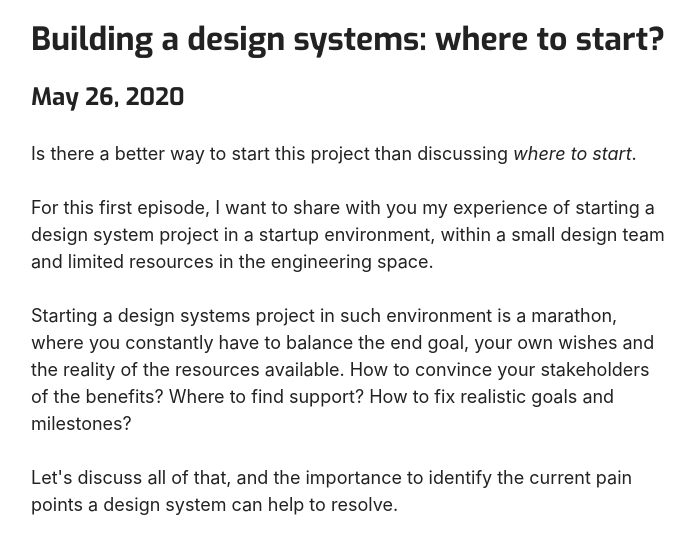
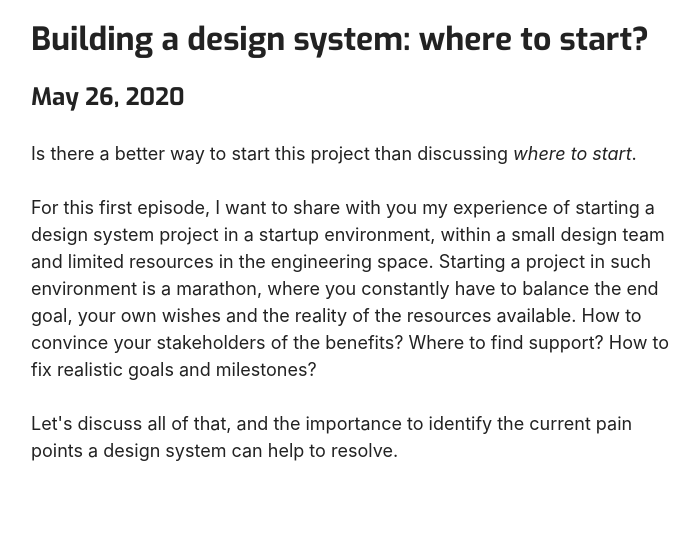
Before and after one commit to hiwelo/tokens.systems, a Gatsby site: page /episodes/01-where-to-start in a window 1280 px wide. Shown: the part 193-746 px from the top of the page, without its empty margins (289-988 px from the left). Built offline with nearby package versions, Linux system fonts and the light colour scheme; Gatsby itself is replaced by a stand-in of ours.

Commit message:
fix(content): fix copy

```diff
--- a/src/episodes/01-where-to-start.md
+++ b/src/episodes/01-where-to-start.md
@@ -1,6 +1,6 @@
 ---
 slug: "/episodes/01-where-to-start"
-title: "Building a design systems: where to start?"
+title: "Building a design system: where to start?"
 date: "2020-05-26"
 number: 1
 status: "published"
@@ -8,16 +8,10 @@ status: "published"
 
 Is there a better way to start this project than discussing _where to start_.
 
-For this first episode, I want to share with you my experience of starting a
-design system project in a startup environment, within a small design team and
-limited resources in the engineering space.
+For this first episode, I want to share with you my experience of starting a design system project in a startup environment, within a small design team and limited resources in the engineering space.
+Starting a project in such environment is a marathon, where you constantly have to balance the end goal, your own wishes and the reality of the resources available.
+How to convince your stakeholders of the benefits?
+Where to find support?
+How to fix realistic goals and milestones?
 
-Starting a design systems project in such environment is a marathon, where you
-constantly have to balance the end goal, your own wishes and the reality of the
-resources available.
-How to convince your stakeholders of the benefits? Where to find support? How to
-fix realistic goals and milestones?
-
-Let's discuss all of that, and the
-importance to identify the current pain points a design system can help to
-resolve.
+Let's discuss all of that, and the importance to identify the current pain points a design system can help to resolve.
```
